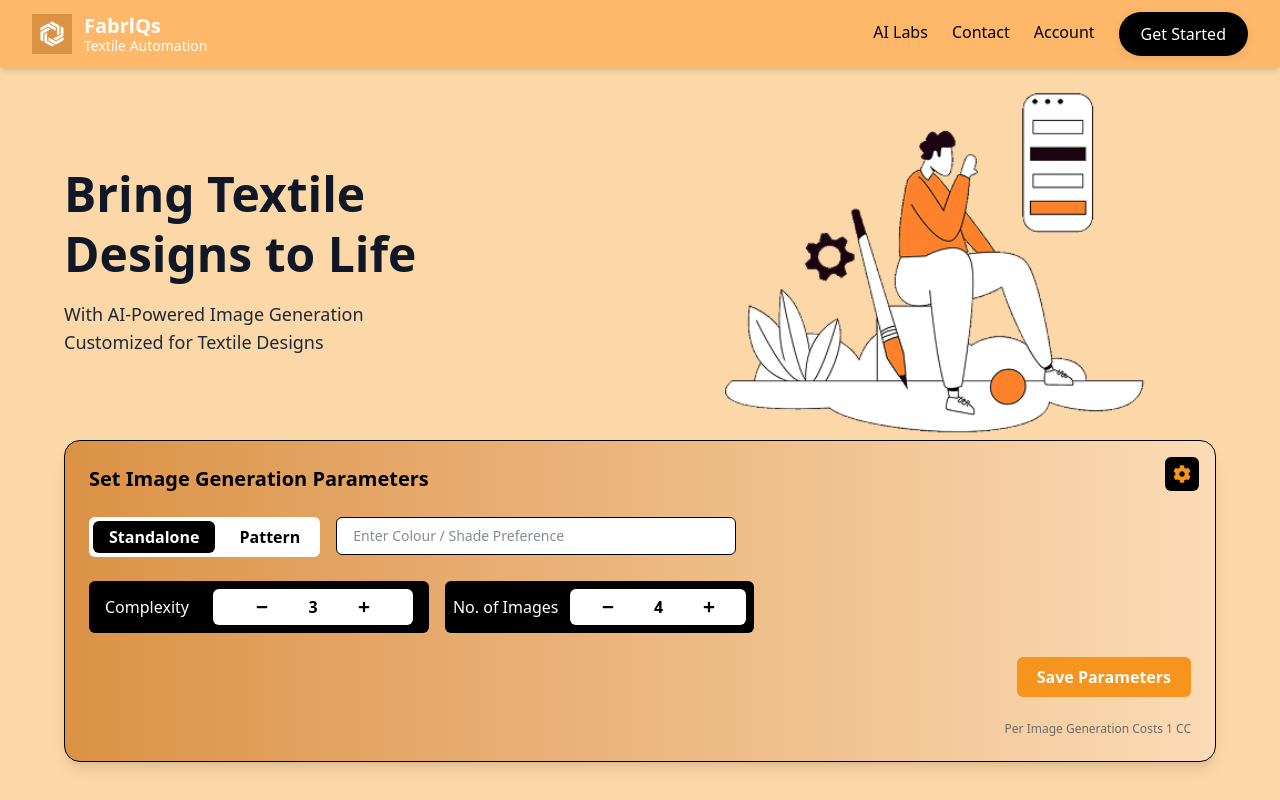
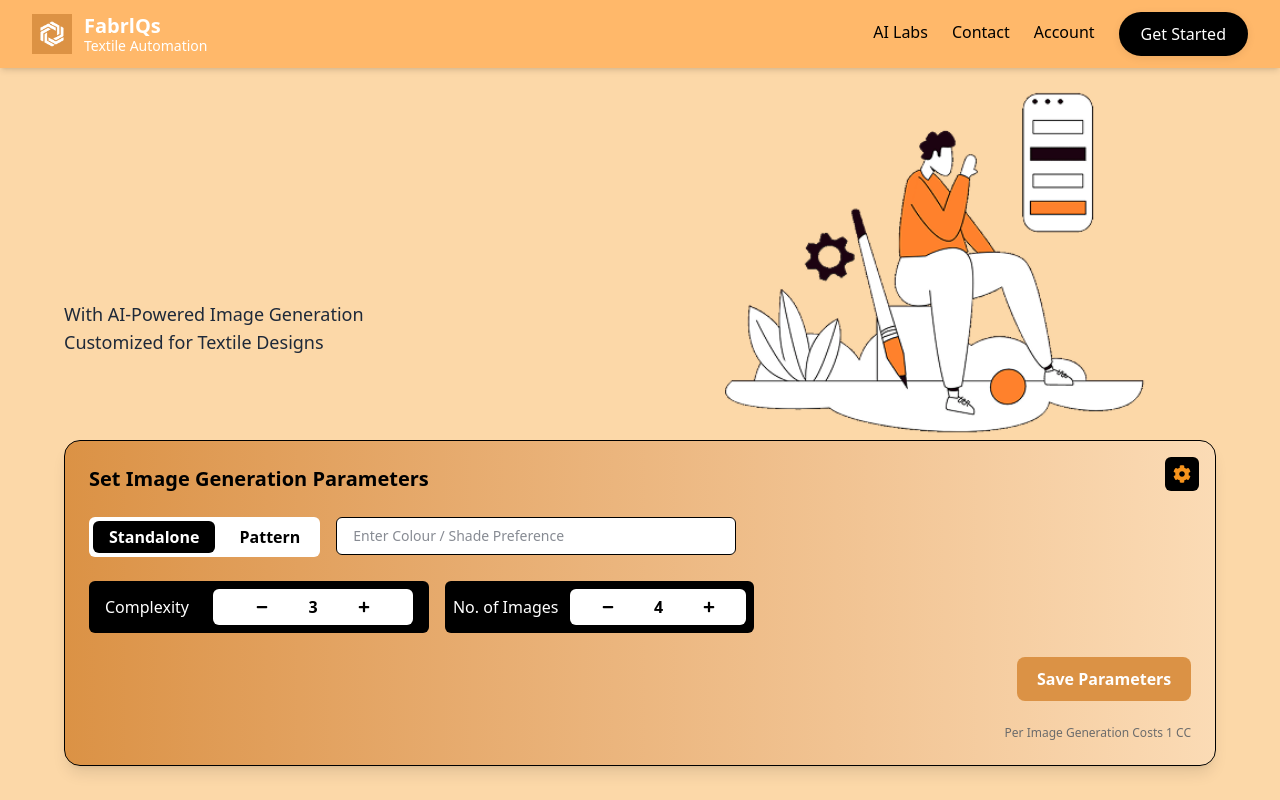
Before and after one commit to rahul9369/textileWebsite, a React (Vite) app: page /textileai in a window 1280 px wide. Shown: the top 800 px of the page. Built offline with nearby package versions, Linux system fonts and the light colour scheme; no server answers.

Commit message:
chanegs done

```diff
--- /dev/null
+++ b/src/components/TextileDesign/textile.css
@@ -0,0 +1,95 @@
+.textile-heading-animate {
+  opacity: 0;
+  transform: translateX(-60px);
+  animation: textile-slide-in-heading 0.7s cubic-bezier(0.4,0,0.2,1) 0.1s forwards;
+}
+
+@keyframes textile-slide-in-heading {
+  to {
+    opacity: 1;
+    transform: translateX(0);
+  }
+}
+
+.textile-subheading-animate {
+  opacity: 0;
+  transform: translateX(-40px);
+  animation: textile-slide-in-subheading 0.7s cubic-bezier(0.4,0,0.2,1) 0.5s forwards;
+}
+
+@keyframes textile-slide-in-subheading {
+  to {
+    opacity: 1;
+    transform: translateX(0);
+  }
+}
+
+.textile-image-animate {
+  opacity: 0;
+  transform: translateX(60px);
+  animation: textile-slide-in-image 0.7s cubic-bezier(0.4,0,0.2,1) 0.9s forwards;
+}
+
+@keyframes textile-slide-in-image {
+  to {
+    opacity: 1;
+    transform: translateX(0);
+  }
+}
+
+.textile-btn-animate {
+  min-width: 160px;
+  height: 44px;
+  display: flex;
+  align-items: center;
+  justify-content: center;
+  border-radius: 8px;
+  position: relative;
+  overflow: hidden;
+  transition: all 0.3s cubic-bezier(0.25, 1, 0.5, 1);
+  will-change: transform, box-shadow;
+  background: #DB9245;
+  color: #fff;
+  font-weight: 600;
+  font-size: 16px;
+  border: none;
+  cursor: pointer;
+}
+.textile-btn-animate:hover, .textile-btn-animate:focus {
+  transform: scale(1.05) !important;
+  box-shadow: 0 15px 30px rgba(255, 146, 45, 0.3) !important;
+  background: linear-gradient(135deg, #ff922d 0%, #e47c1c 100%) !important;
+  color: #fff !important;
+}
+.textile-btn-animate:active {
+  transform: scale(0.98) !important;
+}
+.textile-btn-animate::before {
+  content: '';
+  position: absolute;
+  top: 0;
+  left: -100%;
+  width: 100%;
+  height: 100%;
+  background: linear-gradient(90deg, transparent, rgba(255, 255, 255, 0.4), transparent);
+  transition: left 0.6s;
+  pointer-events: none;
+}
+.textile-btn-animate:hover::before {
+  left: 100%;
+}
+.textile-btn-animate span {
+  transition: all 0.3s ease;
+}
+.textile-btn-animate:hover span {
+  transform: translateX(2px);
+}
+@media (max-width: 768px) {
+  .textile-btn-animate {
+    min-width: 0;
+    height: 40px;
+    font-size: 14px;
+    padding-left: 16px;
+    padding-right: 16px;
+  }
+}
--- a/src/components/TextileDesign/textileGenerate.jsx
+++ b/src/components/TextileDesign/textileGenerate.jsx
@@ -10,6 +10,7 @@ import { Link } from "react-router-dom";
 import { useSelector } from "react-redux";
 import { useDispatch } from "react-redux";
 import { setResultImages } from "../../features/generate/generateSlice";
+import "./textile.css";
 
 export default function TextileImageGen() {
   const [selectedTab, setSelectedTab] = useState("generate");
@@ -244,7 +245,7 @@ export default function TextileImageGen() {
       <div className="w-full max-w-7xl grid grid-cols-1 md:grid-cols-2 items-center gap-8">
         {!result || result?.length === 0 ? (
           <>
-            <div className="text-center pt-10 md:text-left space-y-4">
+            <div className="text-center pt-10 md:text-left space-y-4 textile-heading-animate">
               {/* Desktop Heading */}
               <h1 className="hidden md:block text-5xl font-bold leading-tight">
                 Bring Textile <br />
@@ -252,22 +253,22 @@ export default function TextileImageGen() {
               </h1>
 
               {/* Mobile Heading */}
-              <h1 className="block md:hidden text-2xl font-bold leading-tight">
+              <h1 className="block md:hidden text-2xl font-bold leading-tight textile-heading-animate">
                 Bring Textile Designs to Life
               </h1>
 
               {/* Description */}
-              <p className="text-sm md:text-lg text-gray-800">
+              <p className="text-sm md:text-lg text-gray-800 textile-subheading-animate">
                 With AI-Powered Image Generation <br />
                 Customized for Textile Designs
               </p>
             </div>
 
-            <div className="w-full flex justify-center md:justify-end">
+            <div className="w-full flex justify-center md:justify-end ">
               <img
                 src={Banner}
                 alt="Illustration"
-                className="w-[360px] sm:w-[400px] md:w-[480px] xl:w-[520px] pt-10 sm:pt-20"
+                className="w-[360px] sm:w-[400px] md:w-[480px] xl:w-[520px] pt-10 sm:pt-20 textile-image-animate"
               />
             </div>
           </>
@@ -428,7 +429,7 @@ export default function TextileImageGen() {
           </div>
 
           {/* Prompt Input and Upload */}
-          <div className="flex flex-col sm:flex-row relative items-stretch gap-2 bg-white rounded-md overflow-hidden p-1">
+          <div className="flex flex-col sm:flex-row sm:relative items-stretch gap-2 bg-white rounded-md overflow-hidden sm:p-1 p-10">
             {/* Mobile View */}
             <div className="flex flex-col w-full sm:hidden">
               {/* Input Section */}
@@ -438,11 +439,11 @@ export default function TextileImageGen() {
                   value={prompt}
                   onChange={(e) => setPrompt(e.target.value)}
                   placeholder=" "
-                  className={`w-full px-4 pt-5 pb-2 outline-none text-sm border border-gray-300 rounded-md ${
+                  className={`w-full px-4 pt-5 pb-2 outline-none text-sm  rounded-md ${
                     errorMsg && !prompt ? "border-red-500" : ""
                   }`}
                 />
-                <label className="absolute left-4 top-1 text-xs text-gray-500">
+                <label className="absolute left-1 top-0 text-xs text-gray-500">
                   Enter prompt to generate design
                 </label>
 
@@ -457,7 +458,7 @@ export default function TextileImageGen() {
                 <label htmlFor="fileUpload">
                   <img
                     src={vector}
-                    className="absolute top-7 right-3 cursor-pointer w-5 h-5"
+                    className="absolute top-7 right-3 cursor-pointer w-5 h-5 mt-6"
                     alt="Upload Icon"
                   />
                 </label>
@@ -474,7 +475,7 @@ export default function TextileImageGen() {
               </div>
 
               {/* Submit Button */}
-              <div className="w-full">
+              <div className="w-full ">
                 <button
                   onClick={handleSubmit}
                   disabled={loading}
@@ -482,7 +483,7 @@ export default function TextileImageGen() {
                     loading
                       ? "bg-orange-300 cursor-not-allowed"
                       : "bg-orange-400"
-                  } w-full px-4 py-3 hover:bg-orange-500 rounded-lg cursor-pointer text-white font-semibold flex justify-center items-center gap-2`}>
+                  }  w-full px-4 py-3 hover:bg-orange-500 rounded-lg cursor-pointer text-white font-semibold flex justify-center items-center gap-2 `}>
                   {loading
                     ? "Processing..."
                     : selectedTab === "generate"
--- a/src/components/TextileDesign/textileGrid.jsx
+++ b/src/components/TextileDesign/textileGrid.jsx
@@ -30,18 +30,18 @@ export default function TextileDesignPage() {
         {/* Text Section */}
         <div className="text-center sm:pt-10 pt-16 md:text-left space-y-4">
           {/* Desktop Heading */}
-          <h1 className="hidden md:block text-5xl font-bold leading-tight">
+          <h1 className="hidden md:block text-5xl font-bold leading-tight textile-heading-animate">
             Bring Textile <br />
             Designs to Life
           </h1>
 
           {/* Mobile Heading */}
-          <h1 className="block md:hidden text-2xl font-bold leading-tight">
+          <h1 className="block md:hidden text-2xl font-bold leading-tight textile-heading-animate">
             Bring Textile Designs to Life
           </h1>
 
           {/* Description */}
-          <p className="text-sm md:text-lg text-gray-800">
+          <p className="text-sm md:text-lg text-gray-800 textile-subheading-animate">
             With AI-Powered Image Generation <br />
             Customized for Textile Designs
           </p>
@@ -52,7 +52,7 @@ export default function TextileDesignPage() {
           <img
             src={Banner}
             alt="Illustration"
-            className="w-[320px] sm:w-[400px] md:w-[480px] xl:w-[520px] pt-4 sm:pt-10"
+            className="w-[320px] sm:w-[400px] md:w-[480px] xl:w-[520px] pt-4 sm:pt-10 textile-image-animate"
           />
         </div>
       </div>
@@ -91,7 +91,7 @@ export default function TextileDesignPage() {
           </div>
 
           {/* No of Images */}
-          <div className="flex items-center gap-2 bg-black text-white px-2 py-2 rounded-md w-full sm:w-auto">
+          <div className="flex items-center gap-2 bg-black text-white px-2 py-2 rounded-md w-full sm:w-auto ml-2">
             <span className="mr-1 text-sm sm:text-base">No. of Images</span>
             <div className="bg-white py-1 rounded-md w-44 flex items-center justify-center">
               <button
--- a/src/components/TextileDesign/textilePage.jsx
+++ b/src/components/TextileDesign/textilePage.jsx
@@ -5,6 +5,7 @@ import { Link, useNavigate } from "react-router-dom";
 import axios from "axios";
 import { useDispatch } from "react-redux";
 import { setTextileParameters } from "../../features/textiles/textilesSlice";
+import "./textile.css";
 // import { setTextileParameters } from "../Features/Textiles/textilesSlice";
 export default function TextileDesignPage() {
   const [designType, setDesignType] = useState("standalone");
@@ -41,18 +42,18 @@ export default function TextileDesignPage() {
         {/* Text Section */}
         <div className="text-center sm:pt-10 pt-16 md:text-left space-y-4">
           {/* Desktop Heading */}
-          <h1 className="hidden md:block text-5xl font-bold leading-tight">
+          <h1 className="hidden md:block text-5xl font-bold leading-tight textile-heading-animate">
             Bring Textile <br />
             Designs to Life
           </h1>
 
           {/* Mobile Heading */}
-          <h1 className="block md:hidden text-2xl font-bold leading-tight">
+          <h1 className="block md:hidden text-2xl font-bold leading-tight textile-heading-animate">
             Bring Textile Designs to Life
           </h1>
 
           {/* Description */}
-          <p className="text-sm md:text-lg text-gray-800">
+          <p className="text-sm md:text-lg text-gray-800 textile-subheading-animate">
             With AI-Powered Image Generation <br />
             Customized for Textile Designs
           </p>
@@ -63,7 +64,7 @@ export default function TextileDesignPage() {
           <img
             src={Banner}
             alt="Illustration"
-            className="w-[320px] sm:w-[400px] md:w-[480px] xl:w-[520px] pt-4 sm:pt-10"
+            className="w-[320px] sm:w-[400px] md:w-[480px] xl:w-[520px] pt-4 sm:pt-10 textile-image-animate"
           />
         </div>
       </div>
@@ -175,7 +176,7 @@ export default function TextileDesignPage() {
     <button
       onClick={handleSaveParameters}
       disabled={loading}
-      className="ml-auto bg-[#F7941D] hover:bg-orange-500 cursor-pointer text-white font-semibold px-5 py-2 rounded-md transition w-full sm:w-auto">
+      className="ml-auto bg-[#F7941D] hover:bg-orange-500 cursor-pointer text-white font-semibold px-5 py-2 rounded-md transition w-full sm:w-auto textile-btn-animate">
       {loading ? "Saving..." : "Save Parameters"}
     </button>
   </div>
```
